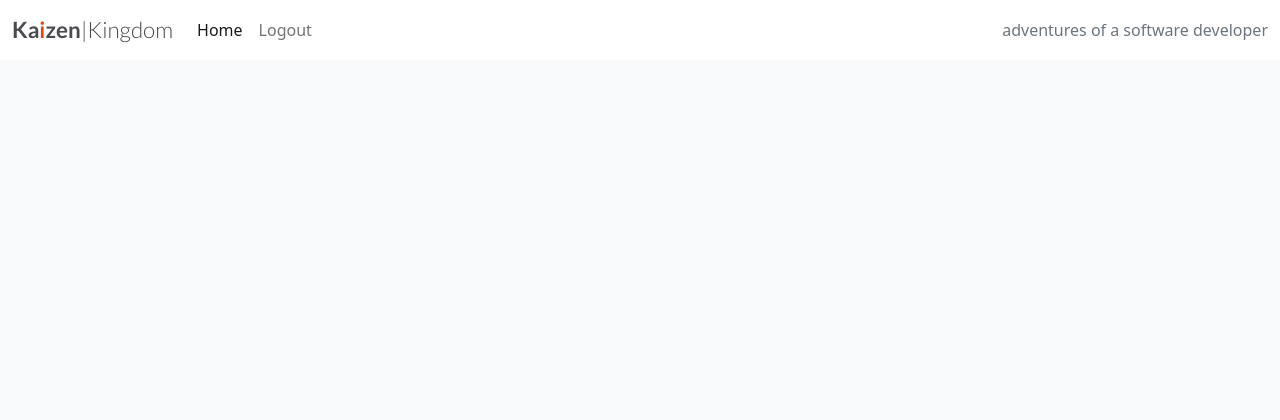
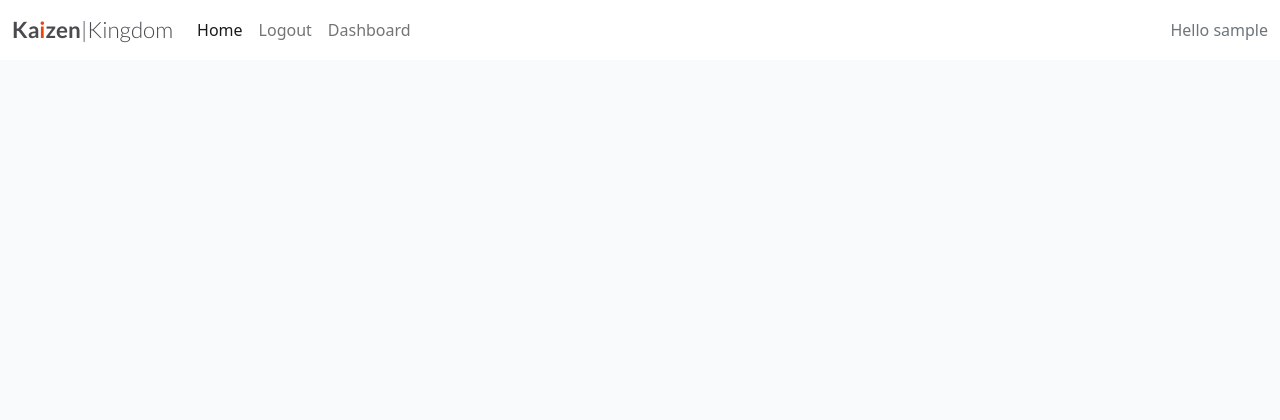
Before and after one commit to PVieira04/kaizenkingdom, a Django app: page /courses/ in a window 1280 px wide. Shown: the top 420 px of the page. Run offline with Django 3.2, Linux system fonts and the light colour scheme; the visitor is signed in with stand-in values (Sample User, id 1); data that the repository does not hold is empty.

Commit message:
Update templates

```diff
--- a/templates/account/signup.html
+++ b/templates/account/signup.html
@@ -10,7 +10,7 @@
     <div class="col-md-8 mt-3 offset-md-2">
       <h3>{% trans "Sign Up" %}</h3>
 
-      <p>{% blocktrans %}Welcome back to the code|star blog. Do you already have an account? Then please <a class="link"
+      <p>{% blocktrans %}Welcome to Kaizen Kingdom. Do you already have an account? Then please <a class="link"
           href="{{ login_url }}">sign in</a> instead.{% endblocktrans %}</p>
     </div>
   </div>
--- a/templates/base.html
+++ b/templates/base.html
@@ -39,19 +39,22 @@
                     </li>
                     {% if user.is_authenticated %}
                     <li class="nav-item">
-                        <a class="nav-link" href="#">Logout</a>
+                        <a class="nav-link" href="{% url 'account_logout' %}">Logout</a>
+                    </li>
+                    <li class="nav-item">
+                        <a class="nav-link" href="{% url 'course_list' %}">Dashboard</a>
                     </li>
                     {% else %}
                     <li class="nav-item">
-                        <a class="nav-link" href="#">Register</a>
+                        <a class="nav-link" href="{% url 'account_signup' %}">Register</a>
                     </li>
                     <li class="nav-item">
-                        <a class="nav-link" href="#">Login</a>
+                        <a class="nav-link" href="{% url 'account_login' %}">Login</a>
                     </li>
                     {% endif %}
                 </ul>
                 <span class="navbar-text text-muted">
-                    adventures of a software developer
+                    Hello {{ user.username }}
                 </span>
             </div>
         </div>
```
